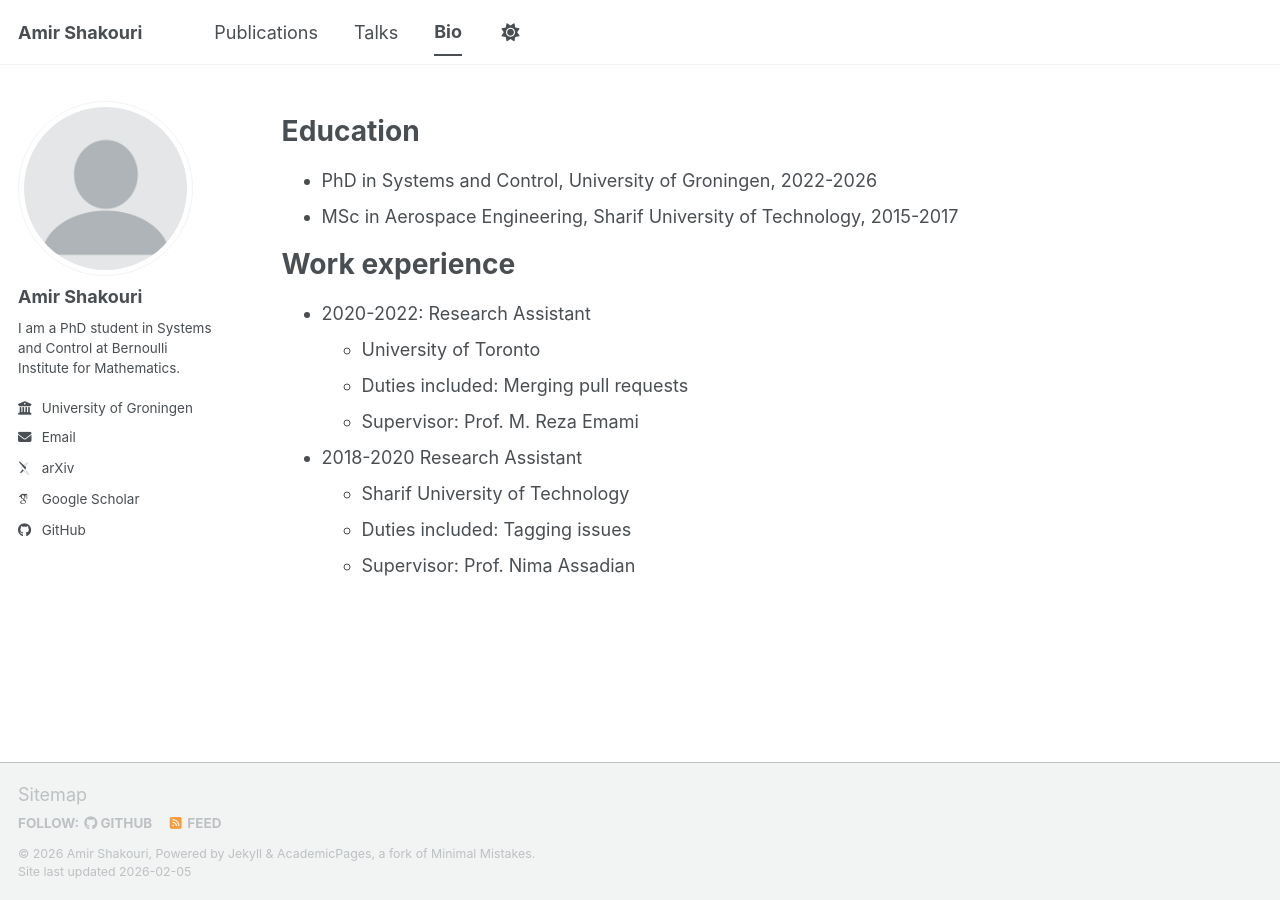
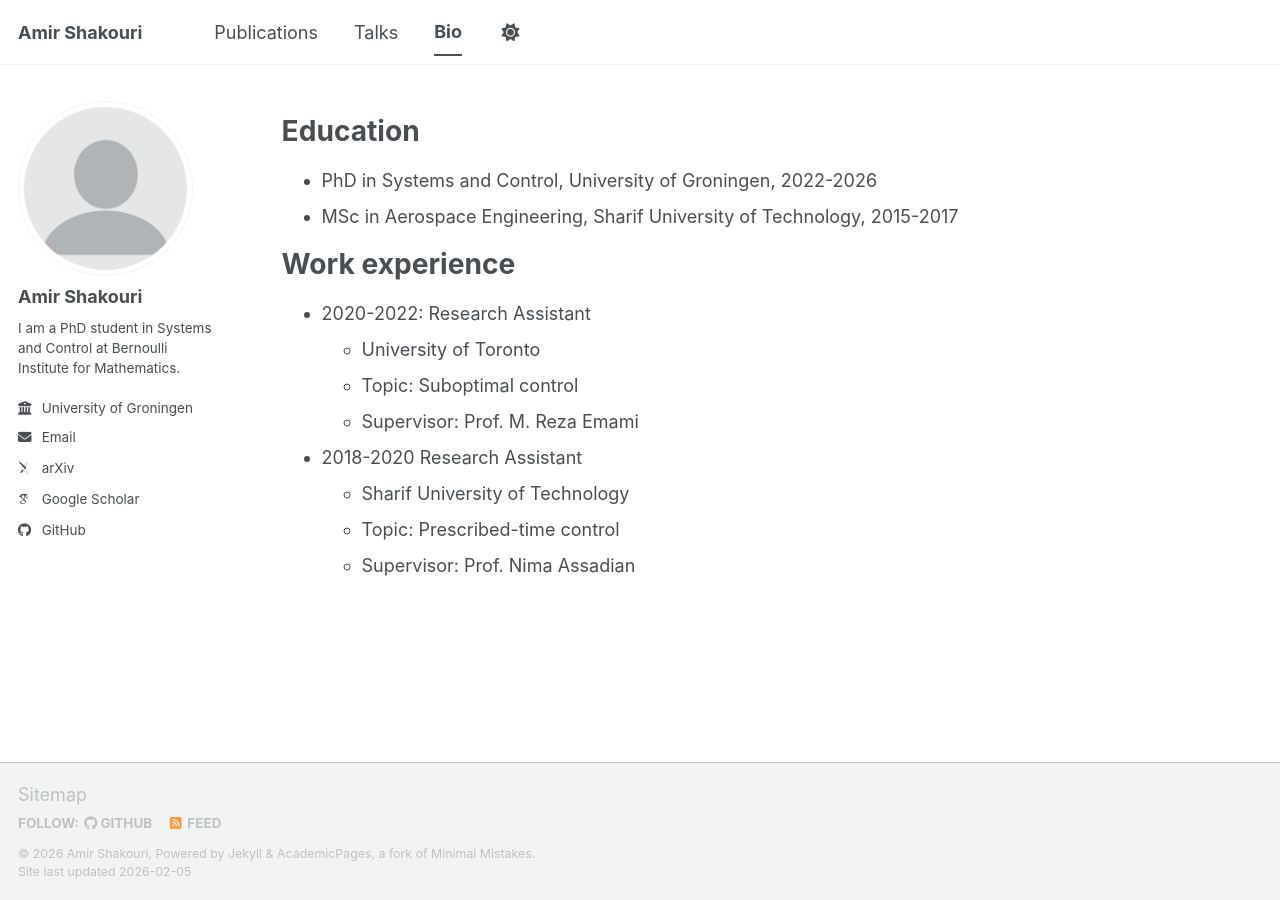
Before and after one commit to a-shakouri/a-shakouri.github.io, a Jekyll site: the page built from _pages/cv.md, in a window 1280 px wide. Built offline with Jekyll 4.4.1, drawn with Linux system fonts in a browser that asks for light colours; some web fonts are replaced; a script bundle is joined from its source files by our own code; library files that are not in the unit come from our copies.

Commit message:
Update cv.md

```diff
--- a/_pages/cv.md
+++ b/_pages/cv.md
@@ -19,10 +19,10 @@ Work experience
 
 * 2020-2022: Research Assistant
   * University of Toronto
-  * Duties included: Merging pull requests
+  * Topic: Suboptimal control
   * Supervisor: Prof. M. Reza Emami
 
 * 2018-2020 Research Assistant
   * Sharif University of Technology
-  * Duties included: Tagging issues
+  * Topic: Prescribed-time control
   * Supervisor: Prof. Nima Assadian
```
